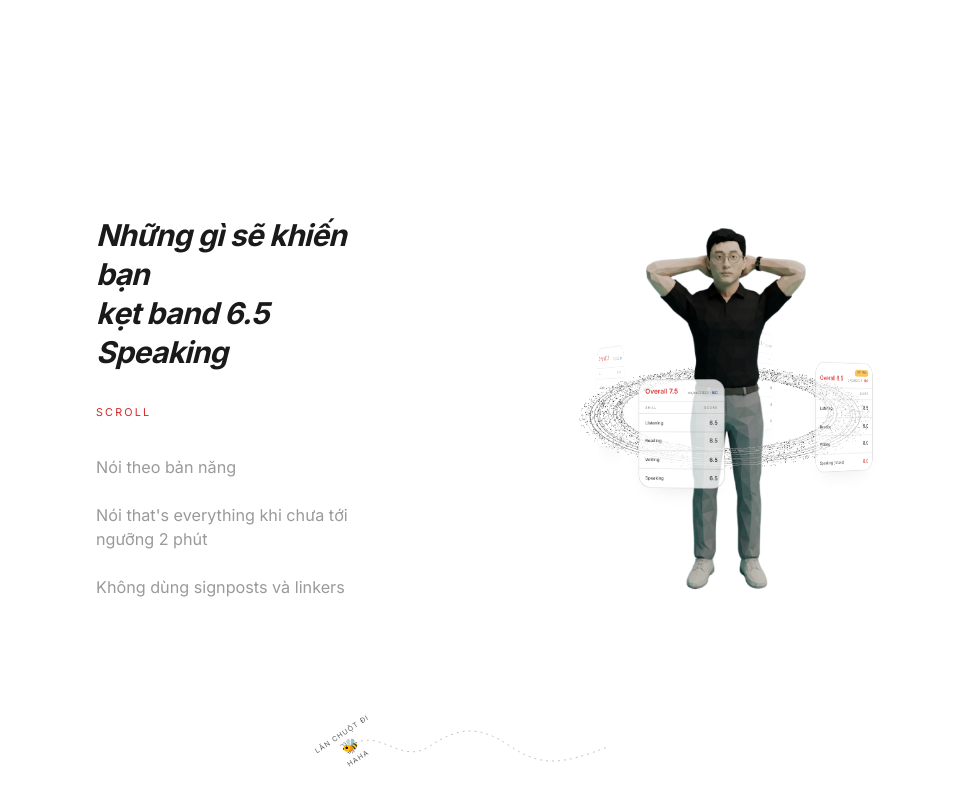
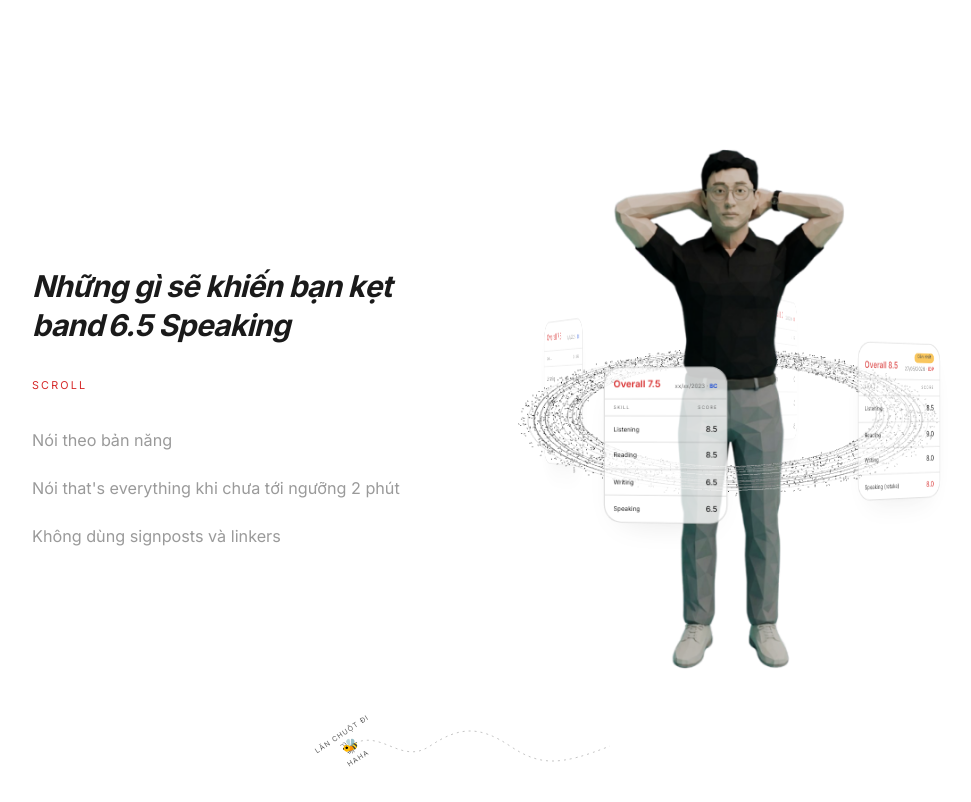
Before and after one commit to Pousilova/giang-portfolio, a Next.js app: page / in a window 1280 px wide. Shown: the part 1640-2442 px from the top of the page, without its empty margins (160-1131 px from the left). Built offline with nearby package versions, Linux system fonts and the light colour scheme.

Commit message:
Adjust transition story title and 6.5 layout
Keep the heading on one line where space allows and let it wrap in the
narrow column, widen the left column layout, and move the red 6.5
numeral with its tilt preserved.

```diff
--- a/app/components/TransitionStory.tsx
+++ b/app/components/TransitionStory.tsx
@@ -25,7 +25,7 @@ const STEPS = [
   },
 ];
 
-const TITLE = ["Những gì sẽ khiến bạn", "kẹt band 6.5 Speaking"];
+const TITLE = ["Những gì sẽ khiến bạn kẹt band 6.5 Speaking"];
 
 const CUE_CARD = {
   title: "Describe a small business that you would like to open.",
@@ -65,6 +65,9 @@ const N = STEPS.length;
 const UNITS = N + INTRO_HOLD;
 const TOTAL_VH = TRANS_RANGE + UNITS * STEP_VH;
 const T_END = TRANS_RANGE / TOTAL_VH;
+// Trên Mac, trackpad đẩy qua các nội dung quá nhanh: kéo dài quãng cuộn để nội dung đổi chậm hơn
+// (0.8 rồi chậm thêm 50% => còn 0.4 tốc độ gốc)
+const MAC_SLOW = 1 / 0.4;
 const COLUMN_H = "h-[46svh] md:h-[38vh] lg:h-[min(70vh,560px)]";
 
 const clamp = (v: number, min = 0, max = 1) => Math.min(Math.max(v, min), max);
@@ -124,6 +127,8 @@ export default function TransitionStory() {
   const dotRef = useRef<HTMLDivElement>(null);
   // -1: chưa mục nào được mở, chỉ hiện mũi tên nối từ tiêu đề tới mục đầu tiên
   const [active, setActive] = useState(-1);
+  // Hệ số kéo dài quãng cuộn, chỉ đổi sau khi mount để không lệch với HTML render từ server
+  const [stretch, setStretch] = useState(1);
 
   // Tiến độ trong các nội dung story (0 - 1), suy ra trực tiếp từ vị trí cuộn
   const progressOf = (section: HTMLElement) => {
@@ -140,6 +145,12 @@ export default function TransitionStory() {
     const top = section.getBoundingClientRect().top + window.scrollY;
     return top + (T_END + ((i + INTRO_HOLD + 0.5) / UNITS) * (1 - T_END)) * total;
   };
+
+  useEffect(() => {
+    const isMac = /Mac/.test(navigator.platform || navigator.userAgent) && navigator.maxTouchPoints <= 1;
+    // eslint-disable-next-line react-hooks/set-state-in-effect -- chỉ đọc được nền tảng trên trình duyệt
+    if (isMac) setStretch(MAC_SLOW);
+  }, []);
 
   useEffect(() => {
     const section = sectionRef.current;
@@ -198,7 +209,7 @@ export default function TransitionStory() {
   const s3 = active === 2;
 
   return (
-    <section ref={sectionRef} style={{ height: `${100 + TOTAL_VH}vh` }} className="relative bg-white text-[#1a1a1a]">
+    <section ref={sectionRef} style={{ height: `${100 + TOTAL_VH * stretch}vh` }} className="relative bg-white text-[#1a1a1a]">
       <div className="sticky top-0 h-[100svh] w-full overflow-hidden">
         {/* ===== Chỉ báo tiến độ: con ong bay theo đường chữ S, chỉ hiện trong story ===== */}
         <div
@@ -214,12 +225,22 @@ export default function TransitionStory() {
           className="absolute inset-0 flex items-start justify-center pt-[10svh] md:items-center md:pt-0"
           style={{ opacity: 1 }}
         >
-          <div className="grid w-[90vw] items-center gap-6 lg:w-[60vw] lg:grid-cols-2 lg:gap-[13.2rem]">
+          <div className="grid w-[90vw] items-center gap-6 lg:w-[70vw] lg:grid-cols-2 lg:gap-[6rem]">
             <div className="grid gap-6 md:gap-6">
               <h2 className="font-serif text-[7.5vw] font-bold italic leading-[1.25] md:text-[length:var(--fs-title)] lg:text-[30px] tracking-tight md:leading-[1.3]">
                 {TITLE.map((line) => (
-                  <span key={line} className="block whitespace-nowrap md:max-lg:inline md:whitespace-normal">
-                    {line}{" "}
+                  <span key={line} className="block">
+                    {/* Số 6.5 nghiêng nên trông cách xa chữ "band": kéo sát lại một chút */}
+                    {line.split("6.5").map((part, i) =>
+                      i === 0 ? (
+                        part
+                      ) : (
+                        <span key={i}>
+                          <span className="ml-[-0.08em]">6.5</span>
+                          {part}
+                        </span>
+                      )
+                    )}{" "}
                   </span>
                 ))}
               </h2>
@@ -289,13 +310,13 @@ export default function TransitionStory() {
                   <img
                     src="/images/bandstuck.png"
                     alt=""
-                    className="h-full w-auto object-contain [filter:drop-shadow(0_1.5vh_1.2vh_rgba(20,60,60,0.3))]"
+                    className="relative z-10 h-full w-auto object-contain [filter:drop-shadow(0_1.5vh_1.2vh_rgba(20,60,60,0.3))]"
                   />
                   {/* Số 6.5 3D màu đỏ, nghiêng về bên trái, đứng bên phải nhân vật */}
                   <span
-                    className="absolute left-[78%] top-0 whitespace-nowrap font-sans text-[30vh] font-black leading-none text-[#d62828]"
+                    className="absolute left-[78%] top-0 whitespace-nowrap font-sans text-[35vh] font-black leading-none text-[#d62828]"
                     style={{
-                      transform: "perspective(400px) rotateY(-25deg)",
+                      transform: "translate(-130px, 5px) perspective(400px) rotateY(-25deg)",
                       textShadow:
                         "1px 1px 0 #b01f1f, 2px 2px 0 #9e1b1b, 3px 3px 0 #8c1717, 4px 4px 0 #7a1313, 6px 8px 10px rgba(0,0,0,0.25)",
                       filter: "drop-shadow(0 1.5vh 1.2vh rgba(20,60,60,0.3))",
```
